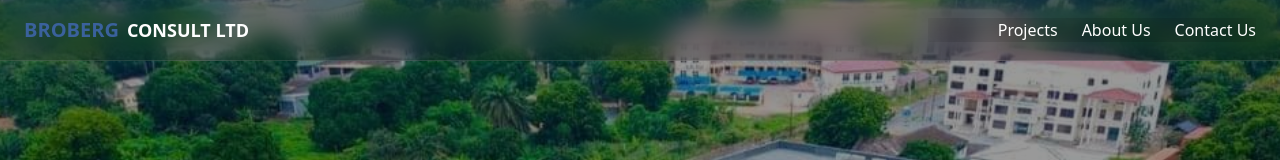
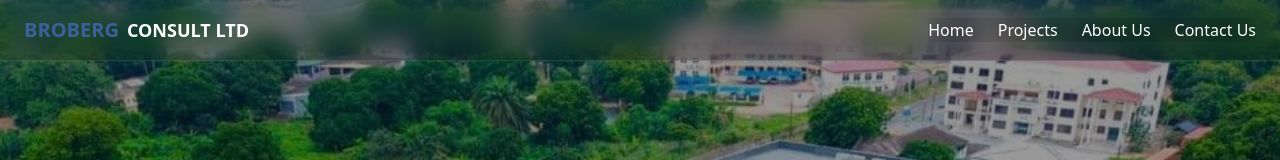
Before and after one commit to Pkay2151/broberg-consult-app, a React (Vite) app: page / in a window 1280 px wide. Shown: the top 160 px of the page. Built offline with nearby package versions, Linux system fonts and the light colour scheme; no server answers.

Commit message:
US08 Fixes

```diff
--- a/src/components/Nav.tsx
+++ b/src/components/Nav.tsx
@@ -43,11 +43,11 @@ export default function Navbar() {
       </button>
       {/* Navigation Links */}
       <ul
-        className={`list-none bgflex-col md:flex-row md:flex space-y-6 md:space-y-0 md:space-x-6 absolute md:static top-full right-0 left-0 md:left-auto bg-black/90 md:bg-transparent backdrop-blur-md md:backdrop-blur-0 px-6 text-center md:px-0 py-6 md:py-0 transition-all duration-300 ease-in-out ${
+        className={`flex-col md:flex-row md:flex space-y-6 md:space-y-0 md:space-x-6 absolute md:static top-full right-0 left-0 md:left-auto bg-black/90 md:bg-transparent backdrop-blur-md md:backdrop-blur-0 px-6 text-center md:px-0 py-6 md:py-0 transition-all duration-300 ease-in-out ${
           menuOpen ? "flex-col" : "hidden md:flex"
         }`}
       >
-        <li className="opacity-0">
+        <li className="">
           <a
             href="/"
             className="text-white hover:text-blue-400 font-medium transition block"
```
